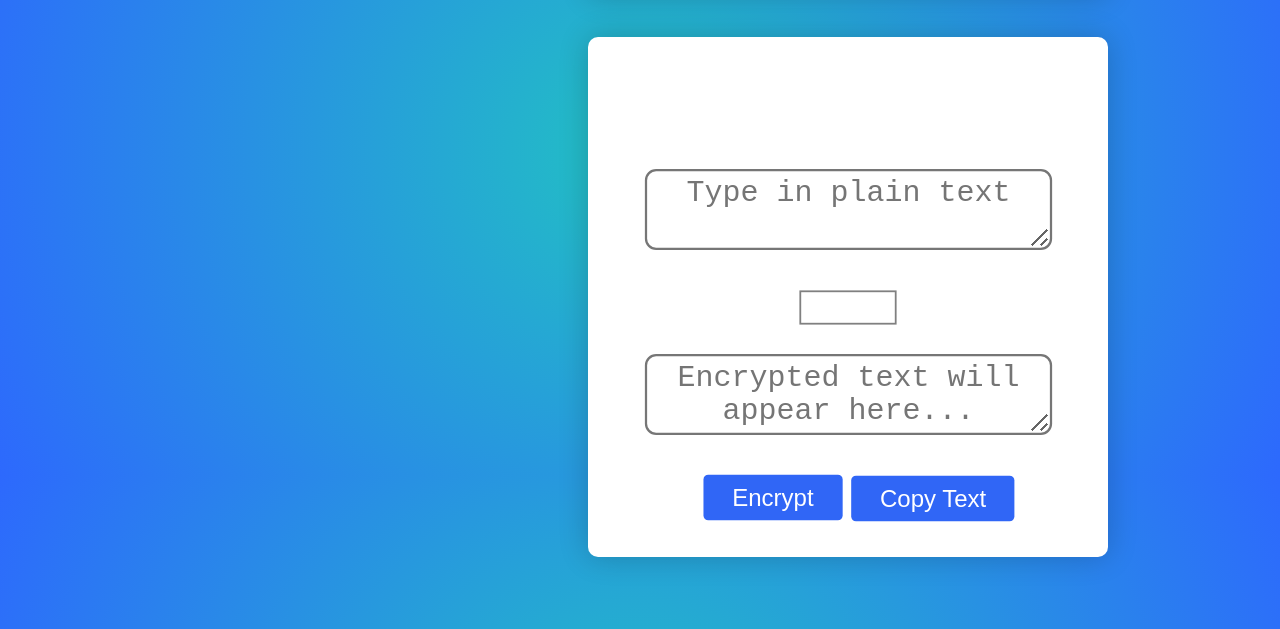
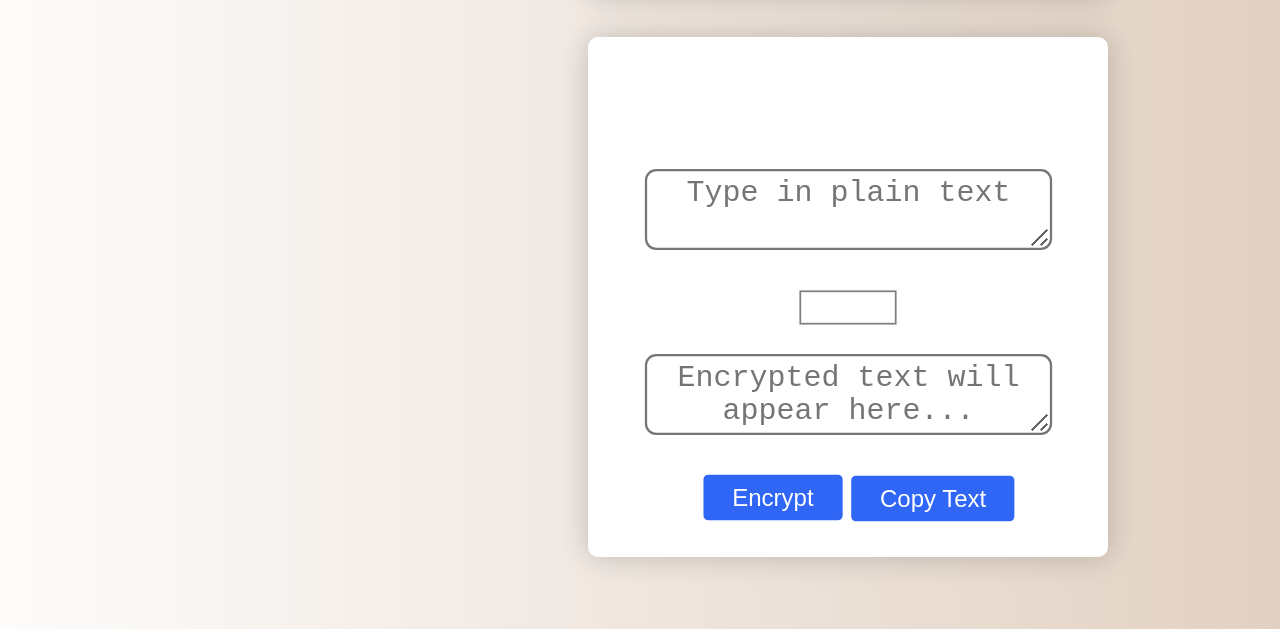
Before and after one commit to anaskhan28/30-days-of-javascript-projects, a plain HTML site: page 08-Ceaser Cipher/CeaserShift.html in a window 1280 px wide. Shown: the part 171-800 px from the top of the page. Drawn offline with Linux system fonts and the light colour scheme; a web font is replaced by a local one.

Commit message:
gradient color

```diff
--- a/08-Ceaser Cipher/Styles.css
+++ b/08-Ceaser Cipher/Styles.css
@@ -1,8 +1,7 @@
 @import url('https://fonts.googleapis.com/css2?family=Kenia&display=swap');
 
 body{
-    background: rgb(34,193,195);
-    background: radial-gradient(circle, rgba(34,193,195,1) 0%, rgba(45,105,253,1) 100%);
+    background: linear-gradient(90deg, #fdfcfb 0%, #e2d1c3 100%);
     position:relative;
     bottom:50px;
 
@@ -25,6 +24,7 @@ label{
     height:500px;
     flex-direction:column;
     box-shadow: 0 0 30px rgba(0,0,0,0.2);
+
 
 }
  #container-2 button{
@@ -75,7 +75,8 @@ cursor:pointer;
     box-shadow: 0 0 30px rgba(0,0,0,0.2);
     transform:translate(580px,100px);
     font-family: Kenia, cursive;
-    cursor:pointer
+    cursor:pointer;
+
 
 }
 #container-1,#container-2{
```
